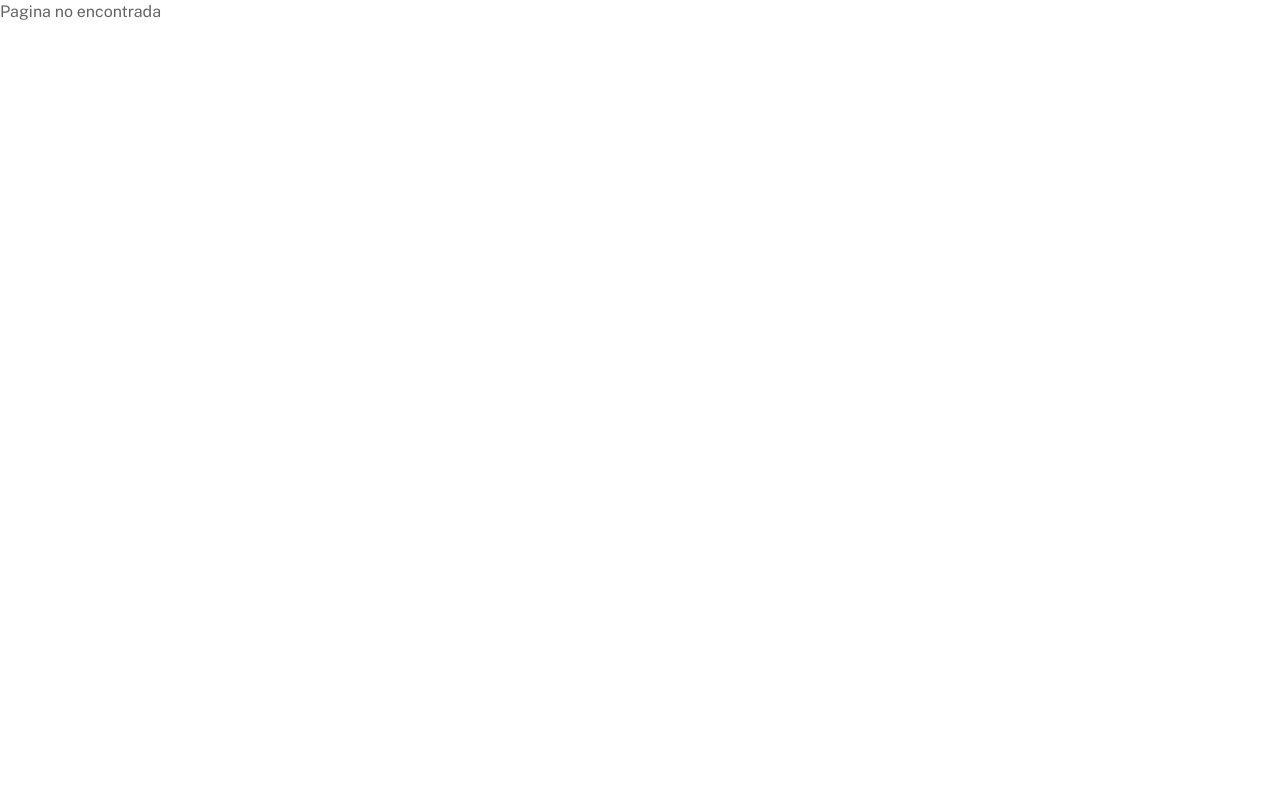
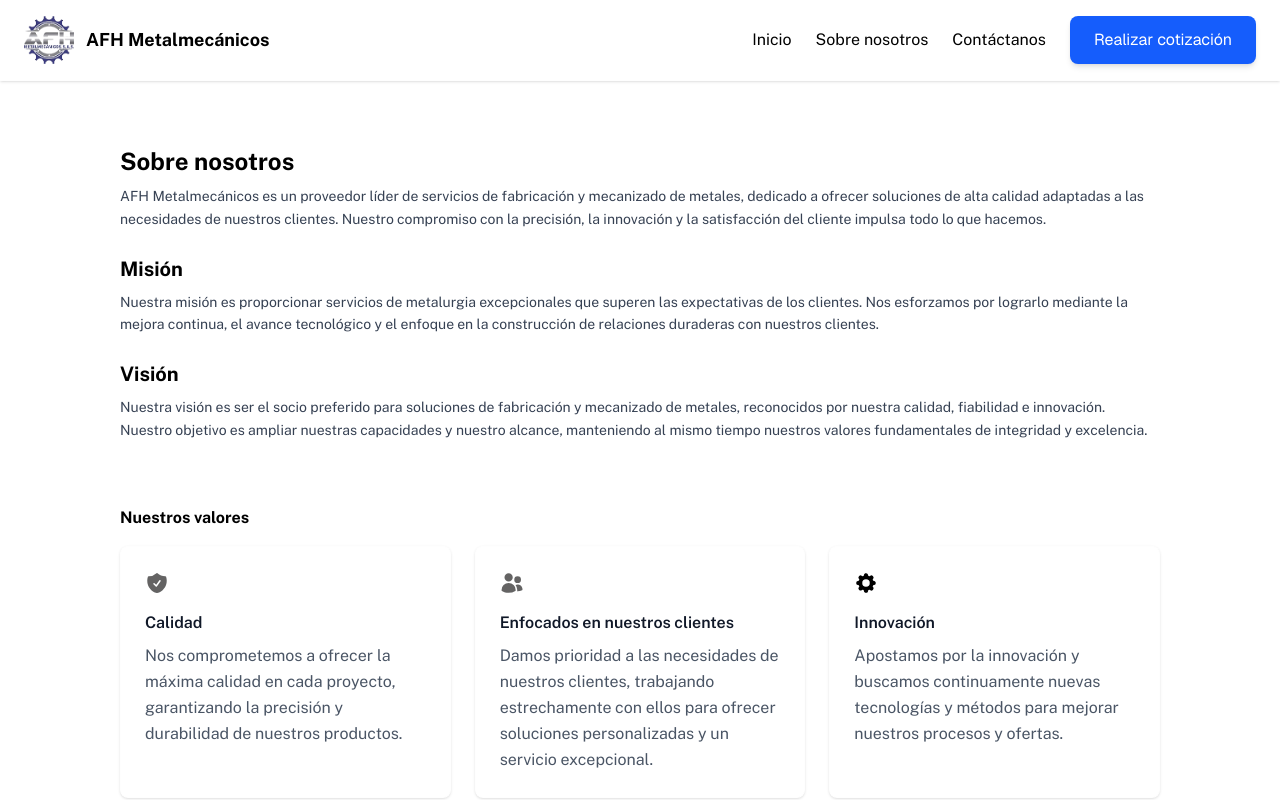
Before and after one commit to keivch/afh_landing_page, a Next.js app: page /about_us in a window 1280 px wide. Before the commit this address had no page. Shown: the top 800 px of the page. Built offline with nearby package versions, Linux system fonts and the light colour scheme.

Commit message:
Agregar página "Sobre nosotros" y componentes relacionados; mejorar el encabezado y el pie de página

```diff
--- /dev/null
+++ b/app/about_us/page.tsx
@@ -0,0 +1,72 @@
+import CallToAction from "@/components/layout/callToAction";
+import Footer from "@/components/layout/footer";
+import Header from "@/components/layout/Header";
+import Card from "@/components/ui/Card";
+import AboutUsComponent from "@/components/about_us/companyInfo";
+
+export default function aboutUs() {
+  const values = [
+    {
+      icon: (
+        <svg
+          xmlns="http://www.w3.org/2000/svg"
+          viewBox="0 0 24 24"
+          fill="currentColor"
+          className="size-6"
+        >
+          <path
+            fillRule="evenodd"
+            d="M12.516 2.17a.75.75 0 0 0-1.032 0 11.209 11.209 0 0 1-7.877 3.08.75.75 0 0 0-.722.515A12.74 12.74 0 0 0 2.25 9.75c0 5.942 4.064 10.933 9.563 12.348a.749.749 0 0 0 .374 0c5.499-1.415 9.563-6.406 9.563-12.348 0-1.39-.223-2.73-.635-3.985a.75.75 0 0 0-.722-.516l-.143.001c-2.996 0-5.717-1.17-7.734-3.08Zm3.094 8.016a.75.75 0 1 0-1.22-.872l-3.236 4.53L9.53 12.22a.75.75 0 0 0-1.06 1.06l2.25 2.25a.75.75 0 0 0 1.14-.094l3.75-5.25Z"
+            clipRule="evenodd"
+          />
+        </svg>
+      ),
+      title: "Calidad",
+      description:
+        "Nos comprometemos a ofrecer la máxima calidad en cada proyecto, garantizando la precisión y durabilidad de nuestros productos.",
+    },
+    {
+      icon: (
+        <svg
+          xmlns="http://www.w3.org/2000/svg"
+          viewBox="0 0 24 24"
+          fill="currentColor"
+          className="size-6"
+        >
+          <path d="M4.5 6.375a4.125 4.125 0 1 1 8.25 0 4.125 4.125 0 0 1-8.25 0ZM14.25 8.625a3.375 3.375 0 1 1 6.75 0 3.375 3.375 0 0 1-6.75 0ZM1.5 19.125a7.125 7.125 0 0 1 14.25 0v.003l-.001.119a.75.75 0 0 1-.363.63 13.067 13.067 0 0 1-6.761 1.873c-2.472 0-4.786-.684-6.76-1.873a.75.75 0 0 1-.364-.63l-.001-.122ZM17.25 19.128l-.001.144a2.25 2.25 0 0 1-.233.96 10.088 10.088 0 0 0 5.06-1.01.75.75 0 0 0 .42-.643 4.875 4.875 0 0 0-6.957-4.611 8.586 8.586 0 0 1 1.71 5.157v.003Z" />
+        </svg>
+      ),
+      title: "Enfocados en nuestros clientes",
+      description:
+        "Damos prioridad a las necesidades de nuestros clientes, trabajando estrechamente con ellos para ofrecer soluciones personalizadas y un servicio excepcional.",
+    },
+    {
+      icon: (
+        <svg
+          xmlns="http://www.w3.org/2000/svg"
+          viewBox="0 0 24 24"
+          fill="currentColor"
+          className="size-6 text-black"
+        >
+          <path
+            fillRule="evenodd"
+            d="M11.828 2.25c-.916 0-1.699.663-1.85 1.567l-.091.549a.798.798 0 0 1-.517.608 7.45 7.45 0 0 0-.478.198.798.798 0 0 1-.796-.064l-.453-.324a1.875 1.875 0 0 0-2.416.2l-.243.243a1.875 1.875 0 0 0-.2 2.416l.324.453a.798.798 0 0 1 .064.796 7.448 7.448 0 0 0-.198.478.798.798 0 0 1-.608.517l-.55.092a1.875 1.875 0 0 0-1.566 1.849v.344c0 .916.663 1.699 1.567 1.85l.549.091c.281.047.508.25.608.517.06.162.127.321.198.478a.798.798 0 0 1-.064.796l-.324.453a1.875 1.875 0 0 0 .2 2.416l.243.243c.648.648 1.67.733 2.416.2l.453-.324a.798.798 0 0 1 .796-.064c.157.071.316.137.478.198.267.1.47.327.517.608l.092.55c.15.903.932 1.566 1.849 1.566h.344c.916 0 1.699-.663 1.85-1.567l.091-.549a.798.798 0 0 1 .517-.608 7.52 7.52 0 0 0 .478-.198.798.798 0 0 1 .796.064l.453.324a1.875 1.875 0 0 0 2.416-.2l.243-.243c.648-.648.733-1.67.2-2.416l-.324-.453a.798.798 0 0 1-.064-.796c.071-.157.137-.316.198-.478.1-.267.327-.47.608-.517l.55-.091a1.875 1.875 0 0 0 1.566-1.85v-.344c0-.916-.663-1.699-1.567-1.85l-.549-.091a.798.798 0 0 1-.608-.517 7.507 7.507 0 0 0-.198-.478.798.798 0 0 1 .064-.796l.324-.453a1.875 1.875 0 0 0-.2-2.416l-.243-.243a1.875 1.875 0 0 0-2.416-.2l-.453.324a.798.798 0 0 1-.796.064 7.462 7.462 0 0 0-.478-.198.798.798 0 0 1-.517-.608l-.091-.55a1.875 1.875 0 0 0-1.85-1.566h-.344ZM12 15.75a3.75 3.75 0 1 0 0-7.5 3.75 3.75 0 0 0 0 7.5Z"
+            clipRule="evenodd"
+          />
+        </svg>
+      ),
+      title: "Innovación",
+      description:
+        "Apostamos por la innovación y buscamos continuamente nuevas tecnologías y métodos para mejorar nuestros procesos y ofertas.",
+    },
+  ];
+  return (
+    <div className="font-sans grid grid-rows items-center justify-items-center gap-16">
+      <Header />
+      <AboutUsComponent />
+      <Card items={values} title={"Nuestros valores"} />
+      <CallToAction />
+      <Footer />
+    </div>
+  );
+}
--- a/app/page.tsx
+++ b/app/page.tsx
@@ -1,7 +1,7 @@
 import CallToAction from "@/components/layout/callToAction";
 import Footer from "@/components/layout/footer";
-import Header from "../components/layout/Header";
-import Card from "../components/ui/Card";
+import Header from "@/components/layout/Header";
+import Card from "@/components/ui/Card";
 export default function Home() {
   const values = [
     {
@@ -62,6 +62,8 @@ export default function Home() {
     <div className="font-sans grid grid-rows items-center justify-items-center gap-16">
       <Header />
       <Card items={values} title={"Nuestros servicios"} />
+      <CallToAction />
+      <Footer />
     </div>
   );
 }
--- /dev/null
+++ b/components/about_us/companyInfo.tsx
@@ -0,0 +1,46 @@
+export default function AboutUsComponent() {
+  return (
+    <section className="flex flex-col items-center gap-8 px-4 sm:px-10 md:px-30">
+      <div className="flex-1 space-y-6">
+        <div>
+          <h2 className="font-bold text-2xl font-public-sans text-black mb-2">
+            Sobre nosotros
+          </h2>
+          <p className="text-sm font-public-sans text-gray-700 leading-relaxed">
+            AFH Metalmecánicos es un proveedor líder de servicios de fabricación
+            y mecanizado de metales, dedicado a ofrecer soluciones de alta
+            calidad adaptadas a las necesidades de nuestros clientes. Nuestro
+            compromiso con la precisión, la innovación y la satisfacción del
+            cliente impulsa todo lo que hacemos.
+          </p>
+        </div>
+
+        <div>
+          <h3 className="font-bold text-xl font-public-sans text-black mb-2">
+            Misión
+          </h3>
+          <p className="text-sm font-public-sans text-gray-700 leading-relaxed">
+            Nuestra misión es proporcionar servicios de metalurgia excepcionales
+            que superen las expectativas de los clientes. Nos esforzamos por
+            lograrlo mediante la mejora continua, el avance tecnológico y el
+            enfoque en la construcción de relaciones duraderas con nuestros
+            clientes.
+          </p>
+        </div>
+
+        <div>
+          <h3 className="font-bold text-xl font-public-sans text-black mb-2">
+            Visión
+          </h3>
+          <p className="text-sm font-public-sans text-gray-700 leading-relaxed">
+            Nuestra visión es ser el socio preferido para soluciones de
+            fabricación y mecanizado de metales, reconocidos por nuestra
+            calidad, fiabilidad e innovación. Nuestro objetivo es ampliar
+            nuestras capacidades y nuestro alcance, manteniendo al mismo tiempo
+            nuestros valores fundamentales de integridad y excelencia.
+          </p>
+        </div>
+      </div>
+    </section>
+  );
+}
--- a/components/layout/Header.tsx
+++ b/components/layout/Header.tsx
@@ -1,11 +1,25 @@
 "use client";
-
+import Link from "next/link";
 import { useState } from "react";
 import Image from "next/image";
-import ButtonCTA from '../ui/ButtonCTA'
+import ButtonCTA from "../ui/ButtonCTA";
 
 export default function Header() {
   const [isMenuOpen, setIsMenuOpen] = useState(false);
+  const menuIcon = (
+    <svg
+      xmlns="http://www.w3.org/2000/svg"
+      viewBox="0 0 24 24"
+      fill="currentColor"
+      className="size-6"
+    >
+      <path
+        fillRule="evenodd"
+        d="M3 6.75A.75.75 0 0 1 3.75 6h16.5a.75.75 0 0 1 0 1.5H3.75A.75.75 0 0 1 3 6.75ZM3 12a.75.75 0 0 1 .75-.75h16.5a.75.75 0 0 1 0 1.5H3.75A.75.75 0 0 1 3 12Zm0 5.25a.75.75 0 0 1 .75-.75h16.5a.75.75 0 0 1 0 1.5H3.75a.75.75 0 0 1-.75-.75Z"
+        clipRule="evenodd"
+      />
+    </svg>
+  );
 
   return (
     <header className="flex w-full items-center justify-between px-6 py-4 shadow border-b border-gray-100/10">
@@ -22,9 +36,32 @@ export default function Header() {
       </div>
 
       <nav className="hidden md:flex items-center gap-6">
-                <span className="cursor-pointer text-black font-normal hover:text-blue-600 font-public-sans">Inicio</span>
-                <span className="cursor-pointer text-black font-normal hover:text-blue-600 font-public-sans">Sobre nosotros</span>
-                <span className="cursor-pointer text-black font-normal hover:text-blue-600 font-public-sans">Contáctanos</span>
+        <Link
+          href={{
+            pathname: "/",
+            query: { name: "home" },
+          }}
+          className="cursor pointer transition-transform duration-100 hover:-translate-y-1"
+        >
+          <span className="cursor-pointer text-black font-normal hover:text-blue-600 font-public-sans transition-transform duration-100 hover:-translate-y-1">
+            Inicio
+          </span>
+        </Link>
+        <Link
+          href={{
+            pathname: "/about_us",
+            query: { name: "about_us" },
+          }}
+          className="cursor pointer transition-transform duration-100 hover:-translate-y-1"
+        >
+          <span className="cursor-pointer text-black font-normal hover:text-blue-600 font-public-sans transition-transform duration-100 hover:-translate-y-1">
+            Sobre nosotros
+          </span>
+        </Link>
+
+        <span className="cursor-pointer text-black font-normal hover:text-blue-600 font-public-sans transition-transform duration-100 hover:-translate-y-1">
+          Contáctanos
+        </span>
         <ButtonCTA text="Realizar cotización" link="" />
       </nav>
 
@@ -32,15 +69,35 @@ export default function Header() {
         className="md:hidden text-black"
         onClick={() => setIsMenuOpen(!isMenuOpen)}
       >
-                ☰
+        {menuIcon}
       </button>
 
       {isMenuOpen && (
         <div className="absolute top-16 right-0 bg-white shadow-lg rounded-md p-4 flex flex-col gap-4 w-48 md:hidden">
-                    <span className="cursor-pointer text-black hover:text-blue-600">Inicio</span>
-                    <span className="cursor-pointer text-black hover:text-blue-600">Sobre nosotros</span>
-                    <span className="cursor-pointer text-black hover:text-blue-600">Contáctanos</span>
-                    <ButtonCTA text="Realizar cotización" link="" />
+          <Link
+            href={{
+              pathname: "/",
+              query: { name: "home" },
+            }}
+          >
+            <span className="text-black font-normal hover:text-blue-600 font-public-sans transition-transform duration-100 hover:-translate-y-1">
+              Inicio
+            </span>
+          </Link>
+          <Link
+            href={{
+              pathname: "/about_us",
+              query: { name: "about_us" },
+            }}
+          >
+            <span className="text-black font-normal hover:text-blue-600 font-public-sans transition-transform duration-100 hover:-translate-y-1">
+              Sobre nosotros
+            </span>
+          </Link>
+          <span className="cursor-pointer text-black hover:text-blue-600">
+            Contáctanos
+          </span>
+          <ButtonCTA text="Cotización" link="" />
         </div>
       )}
     </header>
--- a/components/layout/callToAction.tsx
+++ b/components/layout/callToAction.tsx
@@ -1,12 +1,13 @@
+import ButtonCTA from "../ui/ButtonCTA";
 export default function CallToAction() {
-    return (
-        <div className="grid grid-cols-1 grid-rows-2 gap-4 justify-items-center">
-            <div >
-                <p className="font-public-sans font-black text-4xl">¿Listo para cotizar tu trabajo?</p>
-            </div>
-            <div>
-                <button className="bg-blue-400">Cotizar</button>
-            </div>
-        </div>
-    )
+  return (
+    <div className="grid grid-cols-1 grid-rows-2 gap-10 justify-items-center">
+      <div>
+        <p className="font-public-sans font-black text-4xl">
+          ¿Listo para cotizar tu trabajo?
+        </p>
+      </div>
+      <ButtonCTA text="Realiza tu cotización" link="" />
+    </div>
+  );
 }
--- a/components/layout/footer.tsx
+++ b/components/layout/footer.tsx
@@ -1,6 +1,6 @@
 export default function Footer() {
     return (
-        <footer className="absolute bottom-0 text-[#637587] font-sans font-semibold">
+        <footer className="text-[#637587] font-sans font-semibold">
             <div className="grid grid-cols-1 grid-rows-2 gap-10">
                 <div className="flex justify-between gap-5 md:items-center md:gap-80">
                     <a href="">Inicio</a>
--- a/components/ui/ButtonCTA.tsx
+++ b/components/ui/ButtonCTA.tsx
@@ -7,7 +7,7 @@ export default function ButtonCTA({ text, link }: ButtonCTAProps) {
   return (
     <a
       href={link}
-      className="bg-blue-600 hover:bg-blue-700 text-white px-6 py-3 rounded-lg shadow-md transition-colors"
+      className="bg-blue-600 hover:bg-blue-700 text-white px-6 py-3 rounded-lg shadow-md transition duration-300 ease-in-out hover:scale-110"
     >
       {text}
     </a>
--- a/components/ui/Card.tsx
+++ b/components/ui/Card.tsx
@@ -22,7 +22,7 @@ export default function Card({ items, title }: CardProps) {
         {items.map((item, index) => (
           <div
             key={index}
-            className="rounded-lg p-4 sm:p-6 flex flex-col shadow border border-gray-100/10 bg-white"
+            className="rounded-lg p-4 sm:p-6 flex flex-col shadow border border-gray-100/10 transition-transform duration-300 ease-in-out hover:scale-110"
           >
             <div className="flex justify-center sm:justify-start">
               {item.icon}
```
Also changed, not shown: public/metalmecanico.jpeg (added). Lines whose indentation alone changed are shown as unchanged.
